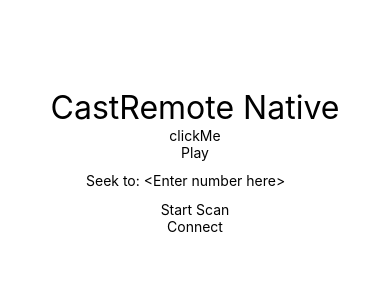
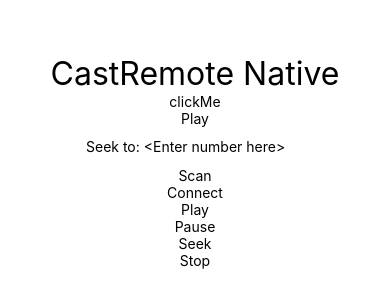
Before and after one commit to cotyembry/CastRemoteNative, a React Native app in the folder root/: screen / in a window 390 px wide. Shown: the part 261-566 px from the top of the page. Built offline with nearby package versions, Linux system fonts and the light colour scheme.

Commit message:
fixed app. It works now

```diff
--- a/root/App.js
+++ b/root/App.js
@@ -11,52 +11,7 @@ import {
 
 
 //Native Modules
-var CastNativeMethods = NativeModules.CastNativeMethods;
-// var DeviceManager = NativeModules.DeviceManager;
 var NativeMethods = NativeModules.NativeMethods;
-
-
-
-
-// import Chromecast from 'react-native-google-cast';
-
-
-
-
-
-/*
-// Init Chromecast SDK and starts looking for devices
-Chromecast.startScan();
-
-// Does what the method says. It saves resources, use it when leaving your current view
-Chromecast.stopScan();
-
-// Returns a boolean with the result
-Chromecast.isConnected();
-
-// Return an array of devices' names and ids
-Chromecast.getDevices();
-
-// Gets the device id, and connects to it. If it is successful, will send a broadcast
-Chromecast.connectToDevice(DEVICE_ID);
-
-// Closes the connection to the current Chromecast
-Chromecast.disconnect();
-
-// Streams the media to the connected chromecast. Time parameter let you choose
-// in which time frame the media should start streaming
-Chromecast.castMedia(MEDIA_URL, MEDIA_TITLE, MEDIA_IMAGE, TIME_IN_SECONDS);
-
-// Move the streaming media to the selected time frame
-Chromecast.seekCast(TIME_IN_SECONDS);
-
-// Toggle Chromecast between pause or play state
-Chromecast.togglePauseCast();
-
-// Get the current streaming time frame. It can be use to sync the chromecast to
-// your visual media controllers
-Chromecast.getStreamPosition();
-*/
 
 
 class Button extends React.Component {
@@ -95,25 +50,7 @@ export default class App extends React.Component {
   }
   componentDidMount() {
     const self = this;  //self will help me bind the this value
-
-
-    /*
-    Chromecast.startScan();
-
-    // To know if there are chromecasts around
-    // DeviceEventEmitter.addListener(Chromecast.DEVICE_AVAILABLE, (existance) => console.log('\n\n\n device is available', existance.device_available, '\n\n\n'));
-    DeviceEventEmitter.addListener(Chromecast.DEVICE_AVAILABLE, (event) => { this.deviceIsAvailableFlag = true; this.deviceIsAvailable.call(this, event); })
-
-    // // To know if the connection attempt was successful
-    DeviceEventEmitter.addListener(Chromecast.DEVICE_CONNECTED, (event) => { alert('device did connect!!!!') });
-
-    // // If chromecast started to stream the media succesfully, it will send this event
-    DeviceEventEmitter.addListener(Chromecast.MEDIA_LOADED, () => { console.log('\n\n\n media loaded \n\n\n') });
-    */
   }
-  // componentWillUnmount() {
-  //   clearInterval(this.clearIntervalIdForTimeComponent}
-  // }
   showDevices(devices) {
     const self = this;
 
@@ -153,20 +90,25 @@ export default class App extends React.Component {
     this.play = !this.play;           //just flip flop between true and false
     this.setState({ play: this.play }); //and also keep this.state.play in sync with this.play (TODO: remove this.play from this component)
   }
-
-  startScanning() {
-    NativeMethods.startScan();
-  }
   connect() {
     NativeMethods.connect();
+  }
+  playMedia() {
+    NativeModules.play();
+  }
+  pause() {
+    NativeMethods.pause();
+  }
+  scan() {
+    NativeMethods.scan();
+  }
+  seek() {
+    NativeMethods.seek();
+  }
+  stop() {
+    NativeMethods.stop();
+  }
 
-    // console.log(CastNativeMethods.joinSession);
-
-    // CastNativeMethods.startScan();
-
-
-
-  }
 
   render() {
 
@@ -210,8 +152,12 @@ export default class App extends React.Component {
         <Button value='Join Session' onPress={_onPressJoinSession} />
         */}
 
-        <Button value='Start Scan' onPress={this.startScanning.bind(this)} />
+        <Button value='Scan' onPress={this.scan.bind(this)} />
         <Button value='Connect' onPress={this.connect.bind(this)} />
+        <Button value='Play' onPress={this.playMedia.bind(this)} />
+        <Button value='Pause' onPress={this.pause.bind(this)} />
+        <Button value='Seek' onPress={this.seek.bind(this)} />
+        <Button value='Stop' onPress={this.stop.bind(this)} />
 
       </View>
     );
```
Also changed, not shown: 2 other files (tests, documents, lock files or other folders).
